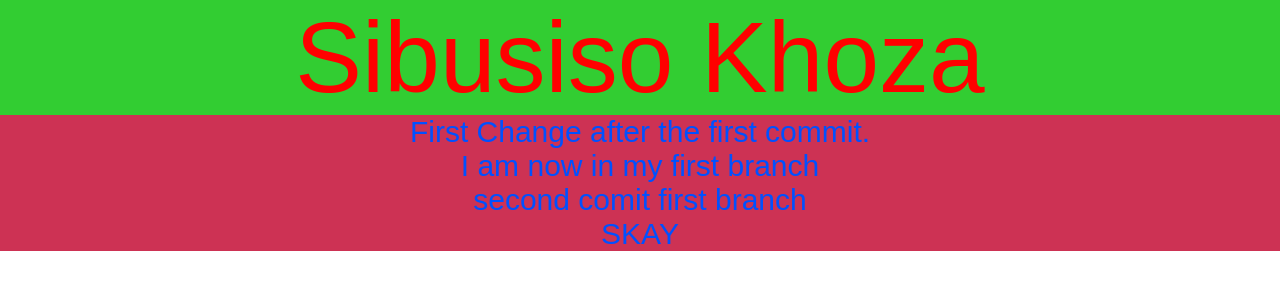
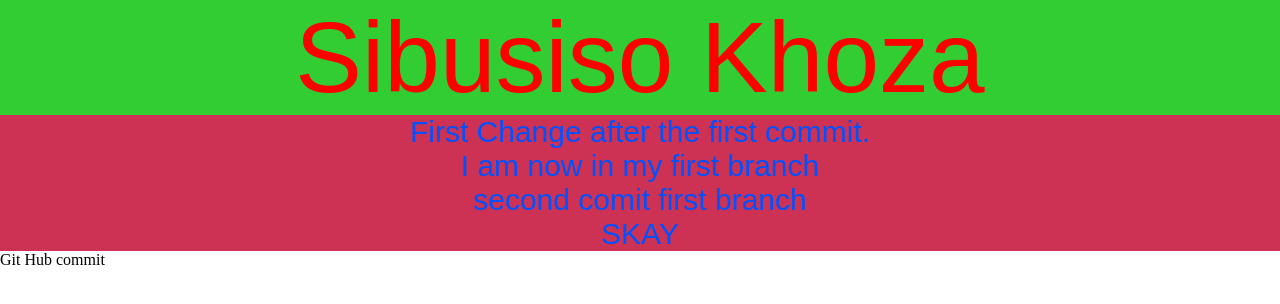
Before and after one commit to SibusisoKhoza/commands-repo-test, a plain HTML site: page index.html in a window 1280 px wide. Drawn offline with Linux system fonts and the light colour scheme.

Commit message:
Update index.html

```diff
--- a/index.html
+++ b/index.html
@@ -32,3 +32,4 @@
     <center><p>SKAY</p></center>
 </body>
 </html>
+Git Hub commit
```
